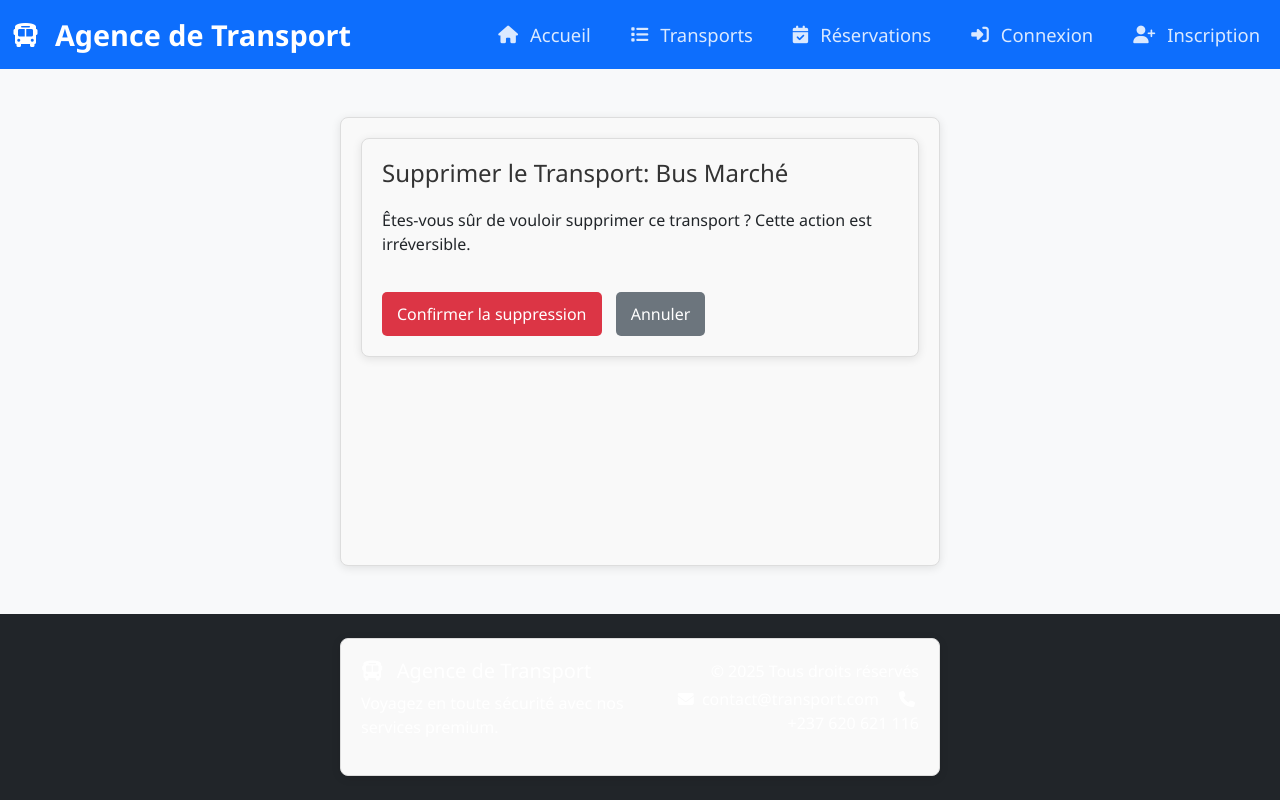
After one commit to PaolaJeanne/R-servation, a Django app: page /voyage/admin/transport/delete/8/ in a window 1280 px wide. The commit adds this page. Run offline with Django 5.2, Linux system fonts and the light colour scheme; data comes from the database, SQL or seed files in the repository; both versions use the stored data as it was after the commit.

Commit message:
dashboard

```diff
--- a/accounts/urls.py
+++ b/accounts/urls.py
@@ -10,5 +10,5 @@ urlpatterns = [
     path('signup/', views.signup, name='signup'),
     path('login/', views.user_login, name='login'),
     path('logout/', views.user_logout, name='logout'),
-    path('admin_dashboard/', views.admin_dashboard, name='admin_dashboard'),
+    path('admin/dashboard/', views.admin_dashboard, name='admin_dashboard'),
 ]
--- /dev/null
+++ b/transport/static/transport/css/transport.css
@@ -0,0 +1,60 @@
+/* Conteneur principal */
+.container {
+    max-width: 600px; /* Largeur maximale */
+    margin: 0 auto; /* Centrage horizontal */
+    padding: 20px; /* Espacement interne */
+    border: 1px solid #ddd; /* Bordure grise */
+    border-radius: 8px; /* Coins arrondis */
+    background-color: #f9f9f9; /* Fond clair */
+    box-shadow: 0 2px 10px rgba(0, 0, 0, 0.1); /* Ombre légère pour profondeur */
+}
+
+/* Styles des titres */
+h1 {
+    font-size: 24px; /* Taille du texte */
+    margin-bottom: 20px; /* Espacement en dessous */
+    color: #333; /* Couleur du texte */
+}
+
+/* Styles du formulaire */
+.form {
+    display: flex; /* Affichage flexible */
+    flex-direction: column; /* Colonne pour les éléments */
+}
+
+/* Actions du formulaire */
+.form-actions {
+    margin-top: 20px; /* Espacement en haut */
+}
+
+/* Styles des boutons */
+.btn {
+    padding: 10px 15px; /* Espacement interne */
+    font-size: 16px; /* Taille du texte */
+    border: none; /* Pas de bordure par défaut */
+    border-radius: 5px; /* Coins arrondis */
+    cursor: pointer; /* Curseur pointer sur hover */
+    margin-right: 10px; /* Espacement à droite */
+    transition: background-color 0.3s; /* Effet de transition pour le hover */
+}
+
+/* Couleurs des boutons */
+.btn-primary {
+    background-color: #007bff; /* Bleu */
+    color: white; /* Texte blanc */
+}
+
+.btn-secondary {
+    background-color: #6c757d; /* Gris */
+    color: white; /* Texte blanc */
+}
+
+.btn-danger {
+    background-color: #dc3545; /* Rouge */
+    color: white; /* Texte blanc */
+}
+
+/* Styles pour le hover */
+.btn:hover {
+    opacity: 0.8; /* Légère transparence au survol */
+}
--- /dev/null
+++ b/transport/templates/transport/delete_transport.html
@@ -0,0 +1,20 @@
+{% extends 'transport/base.html' %}
+{% load static %}
+
+{% block title %}Supprimer un Transport{% endblock %}
+
+{% block content %}
+<link rel="stylesheet" href="{% static 'transport/css/transport.css' %}">
+<div class="container">
+    <h1>Supprimer le Transport: {{ transport.name }}</h1>
+    <p>Êtes-vous sûr de vouloir supprimer ce transport ? Cette action est irréversible.</p>
+
+    <form action="{% url 'transport:delete_transport' transport.id %}" method="post" class="form">
+        {% csrf_token %}
+        <div class="form-actions">
+            <button type="submit" class="btn btn-danger">Confirmer la suppression</button>
+            <a href="{% url 'transport:admin_dashboard' %}" class="btn btn-secondary">Annuler</a>
+        </div>
+    </form>
+</div>
+{% endblock %}
--- a/transport/urls.py
+++ b/transport/urls.py
@@ -15,4 +15,7 @@ urlpatterns = [
     path('my-reservations/', views.my_reservations, name='my_reservations'),
     path('update-reservation/<int:reservation_id>/', views.update_reservation, name='update_reservation'),
     path('cancel-reservation/<int:reservation_id>/', views.cancel_reservation, name='cancel_reservation'),
+    path('admin/transport/add/', views.add_transport, name='add_transport'),  # Ajoutez cette ligne
+    path('admin/transport/edit/<int:id>/', views.edit_transport, name='edit_transport'),
+    path('admin/transport/delete/<int:id>/', views.delete_transport, name='delete_transport'),
 ]
--- a/transport/views.py
+++ b/transport/views.py
@@ -165,3 +165,45 @@ def my_reservations(request):
     return render(request, 'transport/my_reservations.html', {
         'reservations': reservations,
     })
+
+
+from .forms import TransportForm
+
+def add_transport(request):
+    if request.method == 'POST':
+        form = TransportForm(request.POST)
+        if form.is_valid():
+            form.save()
+            return redirect('transport:admin_dashboard')  # Redirige vers le tableau de bord après ajout
+    else:
+        form = TransportForm()
+
+    return render(request, 'transport/add_transport.html', {'form': form})
+
+from django.shortcuts import get_object_or_404
+
+def edit_transport(request, id):
+    transport = get_object_or_404(Transport, id=id)
+
+    if request.method == 'POST':
+        form = TransportForm(request.POST, instance=transport)
+        if form.is_valid():
+            form.save()
+            return redirect('transport:admin_dashboard')  # Redirige vers le tableau de bord après modification
+    else:
+        form = TransportForm(instance=transport)
+
+    return render(request, 'transport/edit_transport.html', {'form': form, 'transport': transport})
+
+
+from django.contrib import messages
+
+def delete_transport(request, id):
+    transport = get_object_or_404(Transport, id=id)
+
+    if request.method == 'POST':
+        transport.delete()
+        messages.success(request, "Transport supprimé avec succès.")
+        return redirect('transport:admin_dashboard')  # Redirige vers le tableau de bord après suppression
+
+    return render(request, 'transport/delete_transport.html', {'transport': transport})
```
Also changed, not shown: accounts/views.py (+22 -18 lines), transport/forms.py (+8 -0 lines), transport/templates/transport/admin_dashboard.html (+61 -7 lines), transport/templates/transport/edit_transport.html (added, +21 -0 lines), accounts/forms.py (line endings or trailing spaces), accounts/templates/accounts/login.html (line endings or trailing spaces), db.sqlite3.
